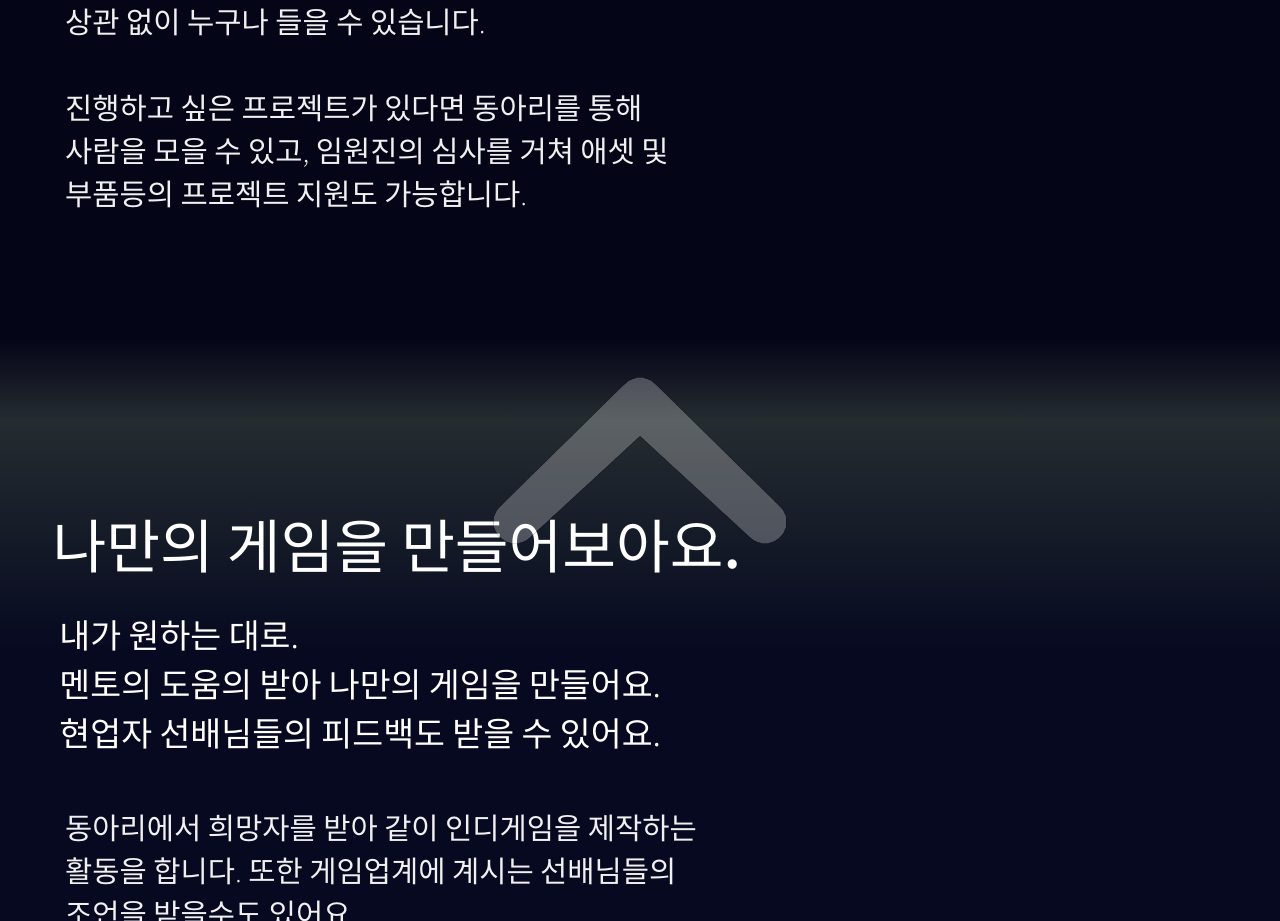
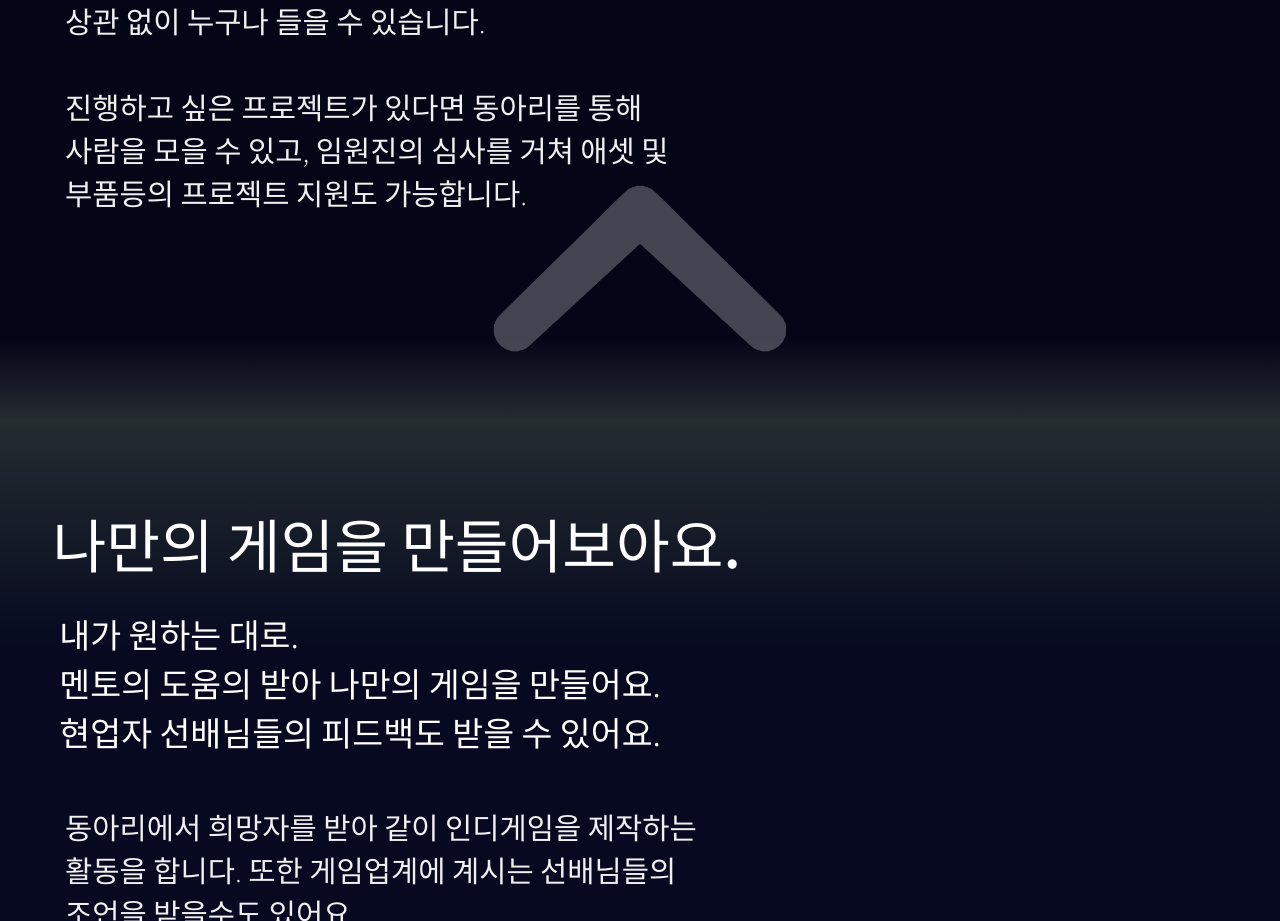
Before and after one commit to charlielee206/HTMLTest, a plain HTML site: page index.html in a window 1280 px wide. Shown: the part 1260-2181 px from the top of the page. Drawn offline with Linux system fonts and the light colour scheme.

Commit message:
Update index.html

```diff
--- a/index.html
+++ b/index.html
@@ -184,7 +184,7 @@ img.Logo {
     <p class="Smol">Since 1982</p>
     </div>
   <button onclick="window.location.href='https://www.google.com';" class="RoundButton">Sign Up</button>
-  <img src="Images/ScrollUp.png" style="opacity: 0.25; width:23vw; display: block;  margin-top:40vw; margin-left: auto;  margin-right: auto;"></img>
+  <img src="Images/ScrollUp.png" style="opacity: 0.25; width:23vw; display: block;  margin-top:25vw; margin-left: auto;  margin-right: auto;"></img>
 </div>
 
 <div class="main" id="Page1">
```
